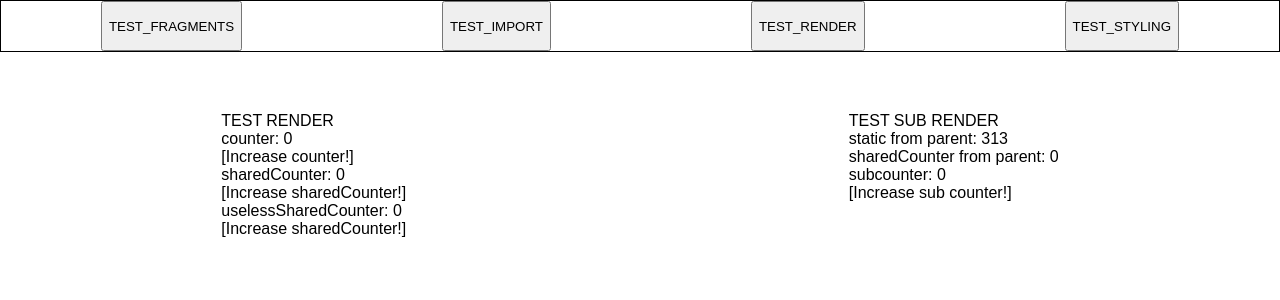
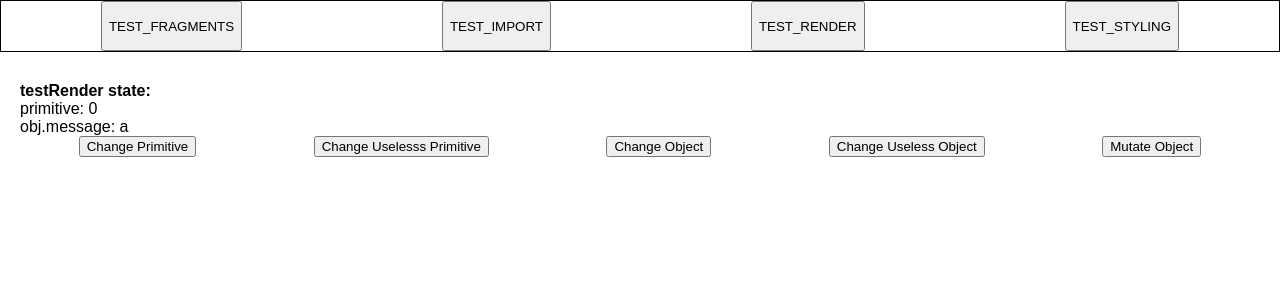
Before and after one commit to fthebaud/react-boilerplate, a React app: page / in a window 1280 px wide. Shown: the top 300 px of the page. Built offline with nearby package versions, Linux system fonts and the light colour scheme.

Commit message:
Test Render (WIP) - double render bug

```diff
--- a/src/components/test-render/TestRender.jsx
+++ b/src/components/test-render/TestRender.jsx
@@ -3,55 +3,53 @@
 import React, { Component } from 'react';
 
 import SubTestRender from './components/SubTestRender.jsx';
+import style from './testRender.module.css';
 
 
 export default class TestRender extends Component {
-  static statique = 313;
-
   constructor(props) {
     super(props);
     this.state = {
-      counter: 0,
-      sharedCounter: 0,
-      uselessSharedCounter: 0,
+      primitive: 0,
+      uselessPrimitive: 0, // never displayed
+      obj: { message: 'a' },
+      uselessObj: { message: 'b' }, // never displayed
     };
   }
 
   render() {
-    const { counter, sharedCounter, uselessSharedCounter } = this.state;
-    console.log('Render TestRender');
+    console.log('Render TestRender - ', new Date());
     console.log('state: ', this.state);
+    console.log('props: ', this.props);
     return (
-      <div style={{ display: 'flex', justifyContent: 'space-around', marginTop: '50px', marginBottom: '50px' }}>
+      <div className={style.container}>
         <div>
-          TEST RENDER <br />
-          counter: {counter} <br />
-          <div
-            style={{ cursor: 'pointer' }}
-            onClick={() => this.setState({ counter: this.state.counter + 1 })}
+          <b>testRender state:</b> <br />
+          primitive: {this.state.primitive} <br />
+          obj.message: {this.state.obj.message} <br />
+        </div>
+        <div className={style.buttons}>
+          <button onClick={() => this.setState({ primitive: this.state.primitive + 1 })}>
+            Change Primitive
+          </button>
+          <button onClick={() => this.setState({ uselessPrimitive: this.state.uselessPrimitive + 1 })}>
+            Change Uselesss Primitive
+          </button>
+          <button onClick={() => this.setState({ obj: { message: `${this.state.obj.message}z` } })}>
+            Change Object
+          </button>
+          <button onClick={() => this.setState({ uselessObj: { message: `${this.state.uselessObj.message}z` } })}>
+            Change Useless Object
+          </button>
+          <button onClick={() => {
+            const sameRef = this.state.obj;
+            sameRef.message = 'trololo';
+            this.setState({ obj: sameRef });
+          }}
           >
-            [Increase counter!]
-          </div>
-          sharedCounter: {sharedCounter} <br />
-          <div
-            style={{ cursor: 'pointer' }}
-            onClick={() => this.setState({ sharedCounter: this.state.sharedCounter + 1 })}
-          >
-          [Increase sharedCounter!]
-          </div>
-          uselessSharedCounter: {uselessSharedCounter} <br />
-          <div
-            style={{ cursor: 'pointer' }}
-            onClick={() => this.setState({ sharedCounter: this.state.sharedCounter + 1 })}
-          >
-          [Increase sharedCounter!]
-          </div>
+            Mutate Object
+          </button>
         </div>
-        <SubTestRender
-          staticValue={TestRender.statique}
-          sharedCounter={sharedCounter}
-          uselessSharedCounter={uselessSharedCounter}
-        />
       </div>
     );
   }
--- a/src/components/test-render/components/SubTestRender.jsx
+++ b/src/components/test-render/components/SubTestRender.jsx
@@ -1,43 +1,30 @@
 /* eslint-disable jsx-a11y/no-static-element-interactions */
 
 import React, { Component } from 'react';
-import PropTypes from 'prop-types';
 
 export default class SubTestRender extends Component {
-  static statique = 0;
-
-  static propTypes = {
-    staticValue: PropTypes.number.isRequired,
-    sharedCounter: PropTypes.number.isRequired,
-    // The goal is to check if a child component is re-render if a prop has changed, even is the prop is not being used
-    uselessSharedCounter: PropTypes.number.isRequired, // eslint-disable-line
-  }
-
   constructor(props) {
     super(props);
     this.state = {
-      subcounter: 0,
+      counter: 0,
     };
   }
 
   render() {
-    const { subcounter } = this.state;
-    const { staticValue, sharedCounter } = this.props;
-    console.log('-Render SubTestRender-');
+    const { counter } = this.state;
+    console.log('Render SubTestRender - ', new Date());
     console.log('state: ', this.state);
     console.log('props: ', this.props);
     return (
       <div>
-        TEST SUB RENDER <br />
-        static from parent: {staticValue} <br />
-        sharedCounter from parent: {sharedCounter} <br />
-        subcounter: {subcounter} <br />
-        <div
+        <b>SubTestRender state:</b> <br />
+        counter: {counter} <br />
+        <button
           style={{ cursor: 'pointer' }}
-          onClick={() => this.setState({ subcounter: this.state.subcounter + 1 }) /*eslint-disable-line*/ }
+          onClick={() => this.setState({ counter: this.state.counter + 1 }) /*eslint-disable-line*/ }
         >
-          [Increase sub counter!]
-        </div>
+          Increase sub counter
+        </button>
       </div>
     );
   }
--- /dev/null
+++ b/src/components/test-render/testRender.module.css
@@ -0,0 +1,9 @@
+.container {
+  padding: 20px;
+}
+
+.buttons {
+  display: flex;
+  justify-content: space-around;
+  margin-bottom: 30px;
+}
```
